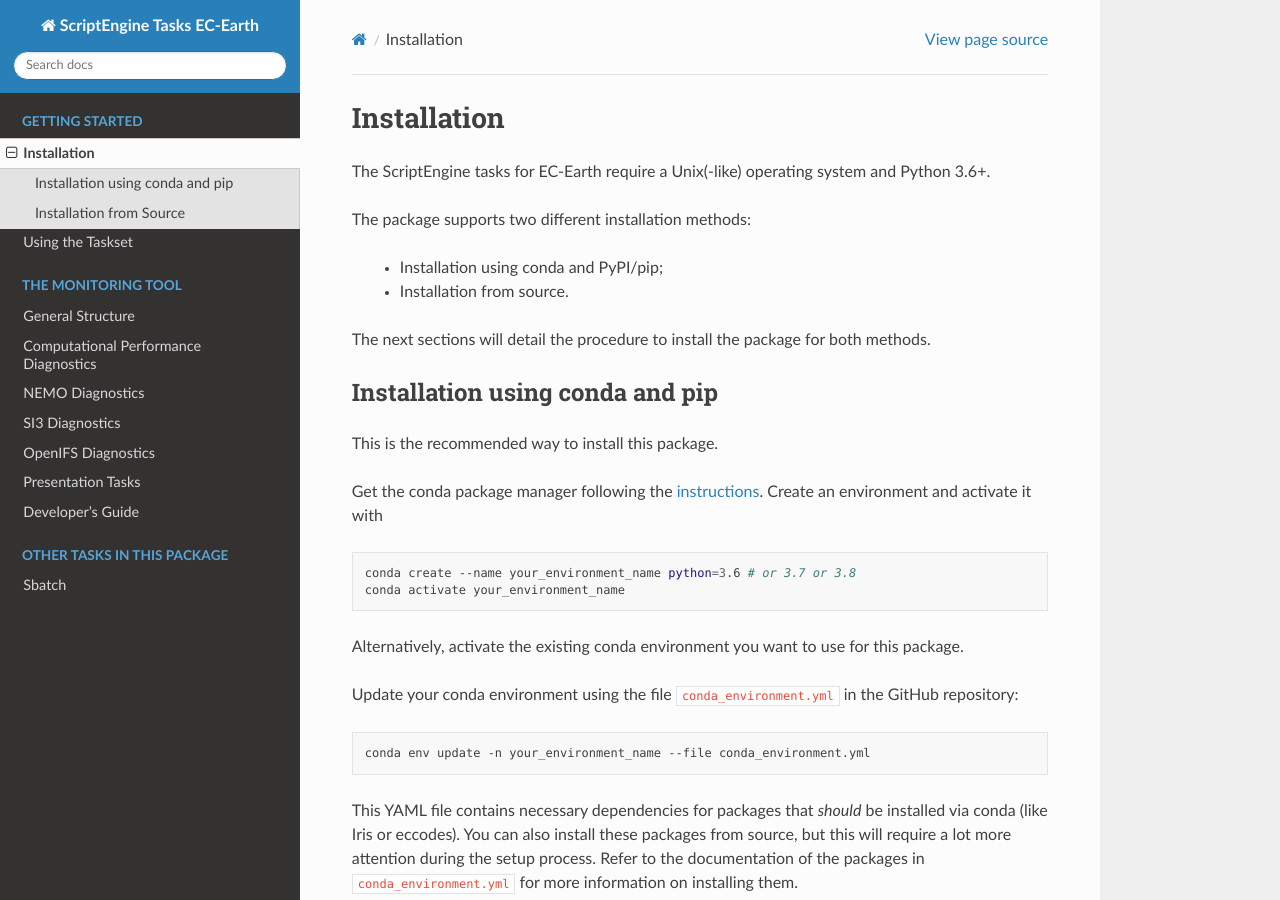
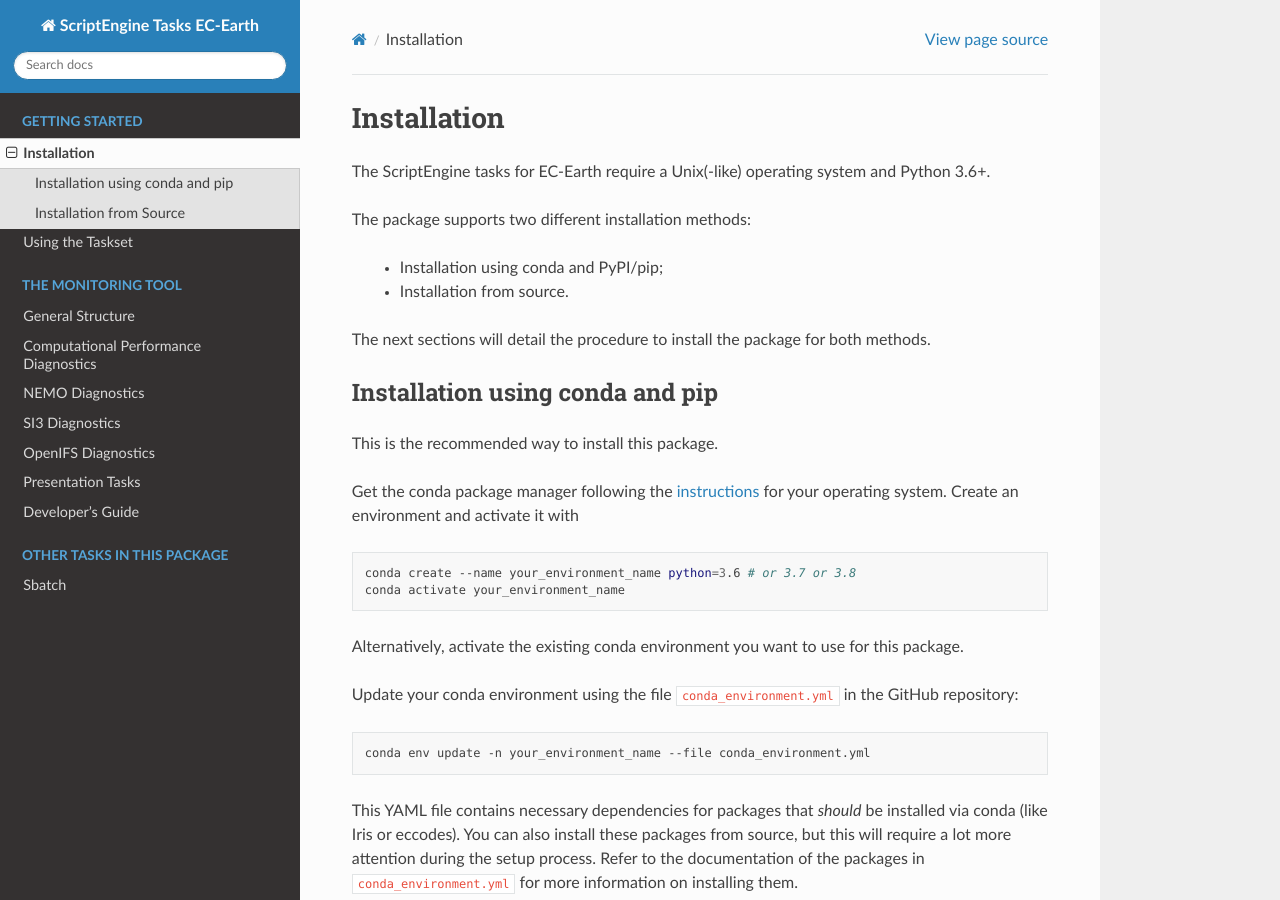
Before and after one commit to uwefladrich/scriptengine-tasks-ecearth, a Sphinx documentation site: the page built from docs/sphinx/source/getting-started/installation.rst, in a window 1280 px wide and 900 px high. Built offline with Sphinx 7.4.7 and the Read the Docs theme 2.0.0, drawn with Linux system fonts in a browser that asks for light colours.

Commit message:
Small Docs Improvement

```diff
--- a/docs/sphinx/source/getting-started/installation.rst
+++ b/docs/sphinx/source/getting-started/installation.rst
@@ -18,7 +18,7 @@ Installation using conda and pip
 
 This is the recommended way to install this package.
 
-Get the conda package manager following the `instructions`_.
+Get the conda package manager following the `instructions`_ for your operating system.
 Create an environment and activate it with
 
 ::
```
